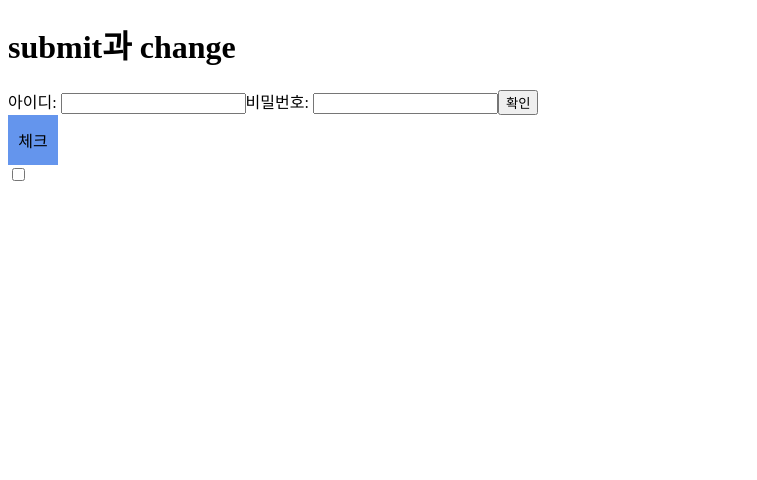
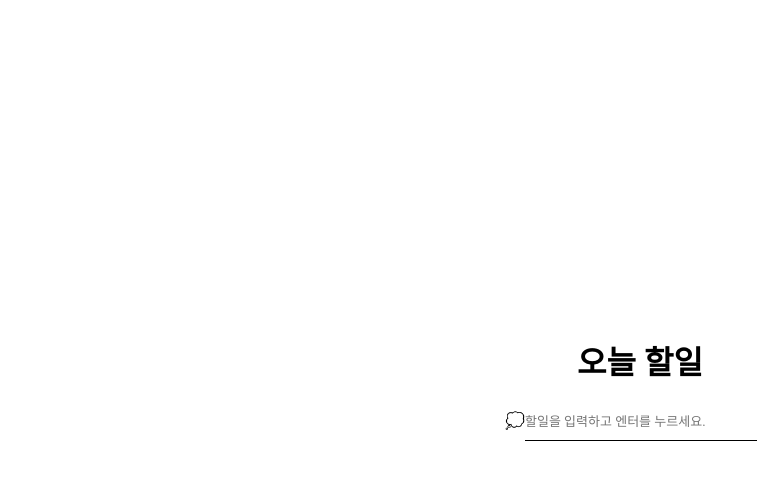
Before and after one commit to dogVelopers/2022-FE-React-02, a React (Create React App) app: page / in a window 1280 px wide. Shown: the top 480 px of the page, without its empty margins (0-757 px from the left). Built offline with nearby package versions, Linux system fonts and the light colour scheme.

Commit message:
feat: 투두리스트 개발

```diff
--- /dev/null
+++ b/src/Todo.css
@@ -0,0 +1,36 @@
+.centerMockup {
+  margin: 0;
+  padding: 0;
+
+  display: flex;
+  flex-direction: column;
+  justify-content: center;
+  align-items: center;
+
+  width: 100%;
+  height: 100vh;
+}
+
+.todoInput {
+  all: unset;
+  width: 250px;
+  border-bottom: 1px solid black;
+
+  padding: 10px 0;
+  font-size: 13px;
+}
+
+.listUl {
+  all: unset;
+  display: flex;
+  flex-direction: column;
+  margin: 30px 0;
+  width: 250px;
+}
+
+.list {
+  all: unset;
+  font-size: 20px;
+  font-weight: 300;
+  margin: 8px 0;
+}
--- /dev/null
+++ b/src/Todo.tsx
@@ -0,0 +1,39 @@
+import { ChangeEvent, FormEvent, useState } from "react";
+import "./Todo.css";
+
+interface ITodo {
+    id: number;
+    summary: string;
+}
+
+
+function Todo() {
+    const [todos, setTodos] = useState<ITodo[]>([]);
+    const [newTodos, setNewTodos] = useState<string>("");
+
+    function onSubmitForm(event: FormEvent<HTMLFormElement>) {
+        event?.preventDefault();
+        setTodos(prev => [...prev, {id: prev.length, summary: newTodos}])
+        setNewTodos("");
+    }
+
+    function onChangeInput(event: ChangeEvent<HTMLInputElement>) {
+        setNewTodos(Object(event.target.value));
+    }
+    return (
+        <div className="centerMockup">
+            <h1>오늘 할일</h1>
+            <form onSubmit={onSubmitForm}>
+                <label htmlFor="id">💭</label>
+                <input id="id" placeholder="할일을 입력하고 엔터를 누르세요." className="todoInput" value={newTodos} onChange={onChangeInput} />
+            </form>
+            <ul className="listUl">
+                {todos.map((todo: ITodo) =>
+                    <li key={todo.id} className="list"><input type="checkbox"/>{todo.summary}</li>
+                )}
+            </ul>
+        </div>
+    )
+}
+
+export default Todo;
--- a/src/index.tsx
+++ b/src/index.tsx
@@ -1,12 +1,12 @@
 import React from "react";
 import ReactDOM from "react-dom/client";
-import Submit from "./Submit";
+import Todo from "./Todo";
 
 const root = ReactDOM.createRoot(
   document.getElementById("root") as HTMLElement
 );
 root.render(
   <React.StrictMode>
-    <Submit />
+    <Todo />
   </React.StrictMode>
 );
```
